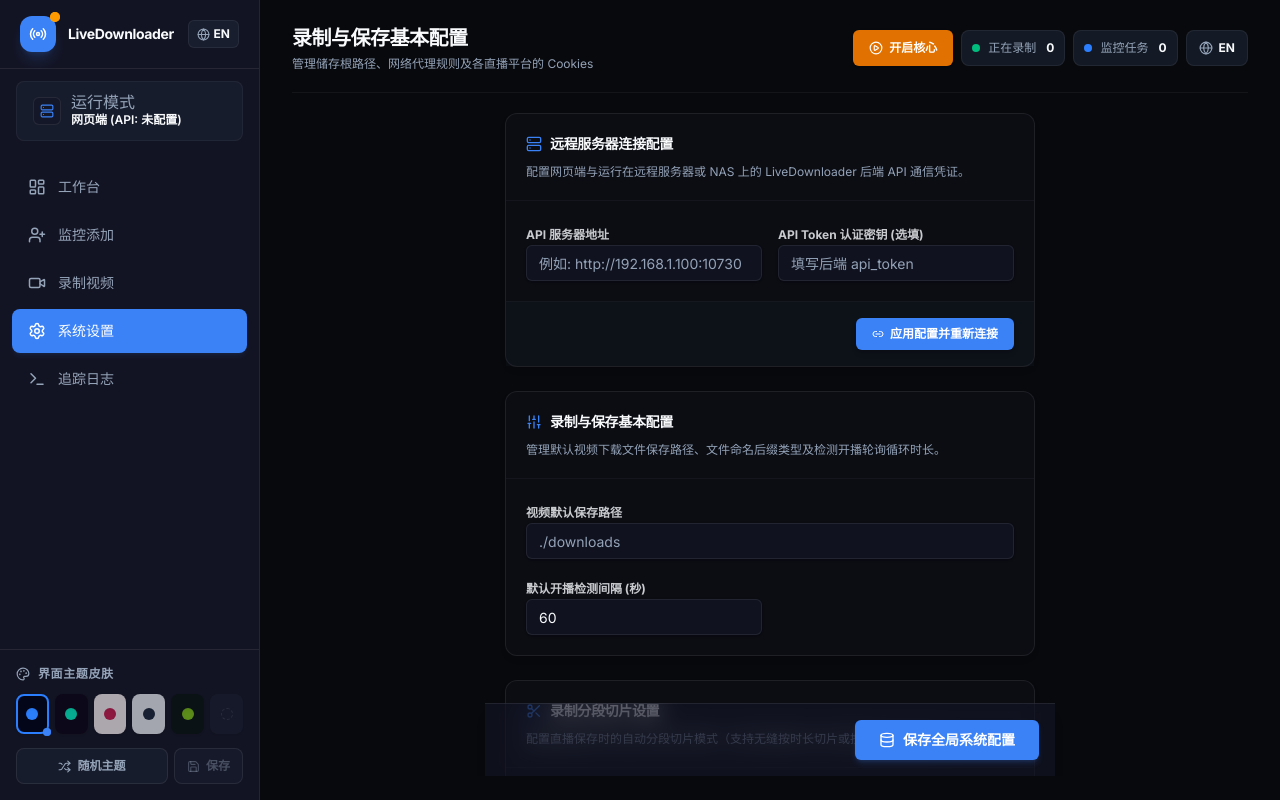
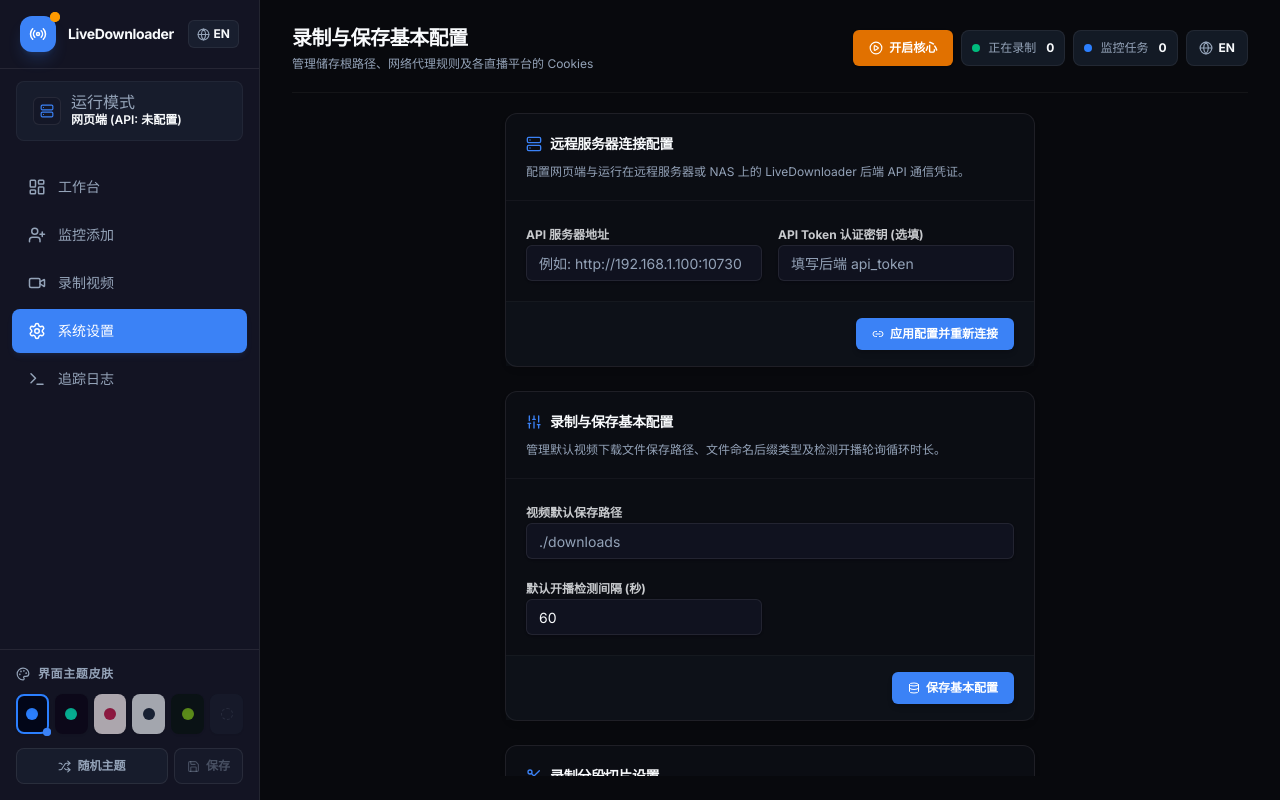
Before and after one commit to mega-mage/LiveDownloader, a React (Vite) app: page / in a window 1280 px wide. Built offline with nearby package versions, Linux system fonts and the light colour scheme.

Commit message:
feat(ui): remove global save button and add independent per-card save buttons for each settings section

```diff
--- a/src/components/SettingsSection.jsx
+++ b/src/components/SettingsSection.jsx
@@ -74,7 +74,6 @@
   setTgAutoUpload,
   cookies,
   setCookieModal,
-  handleSaveConfig,
   showAlert,
   lang
 }) {
@@ -82,9 +81,61 @@
 
   if (activeTab !== "settings") return null;
 
+  const handleSaveSection = async (sectionKey) => {
+    let baseConfig = {};
+    try {
+      baseConfig = (await getConfig()) || {};
+    } catch (err) {
+      console.error("Failed to fetch existing config:", err);
+    }
+
+    const numVal = (v, def) => {
+      const parsed = parseInt(v, 10);
+      return isNaN(parsed) ? def : parsed;
+    };
+
+    const updatedConfig = { ...baseConfig };
+    updatedConfig.settings = { ...updatedConfig.settings };
+
+    let successMsg = "";
+    if (sectionKey === "basic") {
+      updatedConfig.settings.save_path = savePath;
+      updatedConfig.settings.delay_default = numVal(pollInterval, 300);
+      successMsg = lang === "zh" ? "录制与保存基本配置保存成功！" : "Basic recording settings saved successfully!";
+    } else if (sectionKey === "segment") {
+      updatedConfig.settings.split_mode = splitMode || "time";
+      updatedConfig.settings.split_time_secs = numVal(splitTimeSecs, 1200);
+      updatedConfig.settings.split_size_mb = numVal(splitSizeMb, 1024);
+      updatedConfig.settings.split_video_bitrate_kbps = numVal(splitVideoBitrateKbps, 8000);
+      successMsg = lang === "zh" ? "录制分段切片设置保存成功！" : "Segment settings saved successfully!";
+    } else if (sectionKey === "proxy") {
+      updatedConfig.settings.use_proxy = useProxy === "是";
+      updatedConfig.settings.proxy_addr = proxyAddr.trim() || null;
+      successMsg = lang === "zh" ? "网络代理配置保存成功！" : "Proxy settings saved successfully!";
+    } else if (sectionKey === "push") {
+      updatedConfig.push = {
+        push_channels: pushChannels,
+        dingtalk_api: dingtalkApi.trim() || null,
+        bark_api: barkApi.trim() || null,
+        tg_token: tgToken.trim() || null,
+        tg_chat_id: tgChatId.trim() || null,
+        tg_auto_upload: tgAutoUpload,
+        tg_api_url: tgApiUrl.trim() || null,
+      };
+      successMsg = lang === "zh" ? "开播消息推送与上传配置保存成功！" : "Push notification settings saved successfully!";
+    }
+
+    try {
+      await saveConfig(updatedConfig);
+      showAlert(lang === "zh" ? "保存成功" : "Saved", successMsg, "success");
+    } catch (err) {
+      showAlert(lang === "zh" ? "保存失败" : "Error", `保存配置失败: ${err}`, "error");
+    }
+  };
+
   return (
     <div className="space-y-6 max-w-4xl mx-auto pb-10 animate-slide-in">
-      <form onSubmit={handleSaveConfig} className="space-y-6">
+      <div className="space-y-6">
 
         {/* 1. Connection Config (Only in Web browser mode) */}
         {isWeb && (
@@ -183,6 +234,16 @@
               </div>
             </div>
           </CardContent>
+          <CardFooter className="p-4 px-5 border-t border-border/40 bg-secondary/15 justify-end">
+            <Button
+              type="button"
+              className="h-8 text-xs font-semibold"
+              onClick={() => handleSaveSection("basic")}
+            >
+              <Database size={12} className="mr-1.5" />
+              {lang === "zh" ? "保存基本配置" : "Save Basic Settings"}
+            </Button>
+          </CardFooter>
         </Card>
 
         {/* 2.5 Segment / Split Configurations */}
@@ -216,6 +277,16 @@
               </p>
             </div>
           </CardContent>
+          <CardFooter className="p-4 px-5 border-t border-border/40 bg-secondary/15 justify-end">
+            <Button
+              type="button"
+              className="h-8 text-xs font-semibold"
+              onClick={() => handleSaveSection("segment")}
+            >
+              <Database size={12} className="mr-1.5" />
+              {lang === "zh" ? "保存切片设置" : "Save Segment Settings"}
+            </Button>
+          </CardFooter>
         </Card>
 
         {/* 3. Proxy Configurations */}
@@ -248,6 +319,16 @@
               </div>
             </div>
           </CardContent>
+          <CardFooter className="p-4 px-5 border-t border-border/40 bg-secondary/15 justify-end">
+            <Button
+              type="button"
+              className="h-8 text-xs font-semibold"
+              onClick={() => handleSaveSection("proxy")}
+            >
+              <Database size={12} className="mr-1.5" />
+              {lang === "zh" ? "保存代理配置" : "Save Proxy Settings"}
+            </Button>
+          </CardFooter>
         </Card>
 
         {/* 4. Notification Push Configurations */}
@@ -381,6 +462,16 @@
               )}
             </div>
           </CardContent>
+          <CardFooter className="p-4 px-5 border-t border-border/40 bg-secondary/15 justify-end">
+            <Button
+              type="button"
+              className="h-8 text-xs font-semibold"
+              onClick={() => handleSaveSection("push")}
+            >
+              <Database size={12} className="mr-1.5" />
+              {lang === "zh" ? "保存推送配置" : "Save Push Settings"}
+            </Button>
+          </CardFooter>
         </Card>
 
         {/* 5. Platform Credentials (Cookies) */}
@@ -446,15 +537,7 @@
           </CardContent>
         </Card>
 
-        {/* Save Configurations Button Footer */}
-        <div className="sticky bottom-0 -mx-5 mt-6 p-4 bg-card/90 backdrop-blur-md border-t border-border z-20 flex justify-end shadow-lg shadow-black/5">
-          <Button type="submit" className="h-10 font-bold px-6 shadow-md shadow-primary/20 cursor-pointer animate-none">
-            <Database size={16} className="mr-2" />
-            {t("save_global_config", lang)}
-          </Button>
-        </div>
-
-      </form>
+      </div>
     </div>
   );
 }
```
